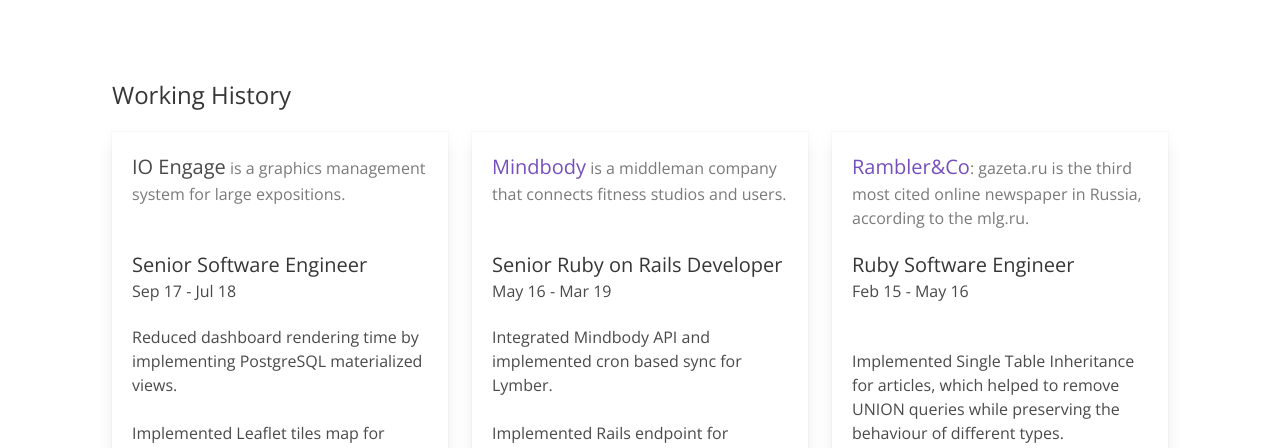
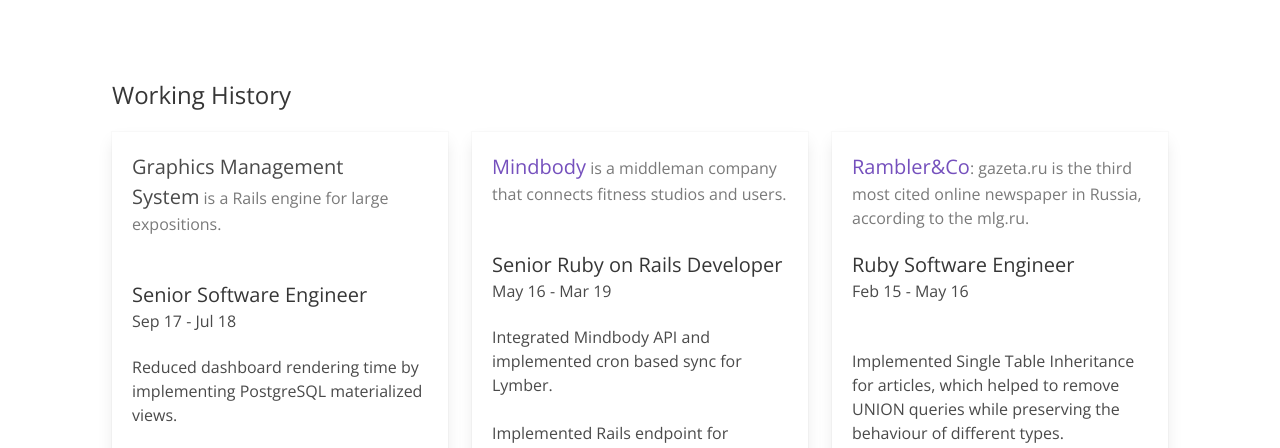
Before and after one commit to ksevelyar/resume, a website built with webpack: page src/index.pug in a window 1280 px wide. Shown: the part 310-758 px from the top of the page. Built offline with nearby package versions, Linux system fonts and the light colour scheme; files whose address does not match are found by name.

Commit message:
bump working history description

```diff
--- a/src/index.pug
+++ b/src/index.pug
@@ -35,9 +35,9 @@
           .tile.is-parent
             .tile.is-child.box
               p
-                h3.is-size-5.is-inline IO Engage
+                h3.is-size-5.is-inline Graphics Management System
                 |&nbsp;
-                span.has-text-grey is a graphics management system for large expositions.
+                span.has-text-grey is a Rails engine for large expositions.
               br
               br
               h3.title.is-5 Senior Software Engineer
```
Also changed, not shown: docs/index.html, 1 other file.
